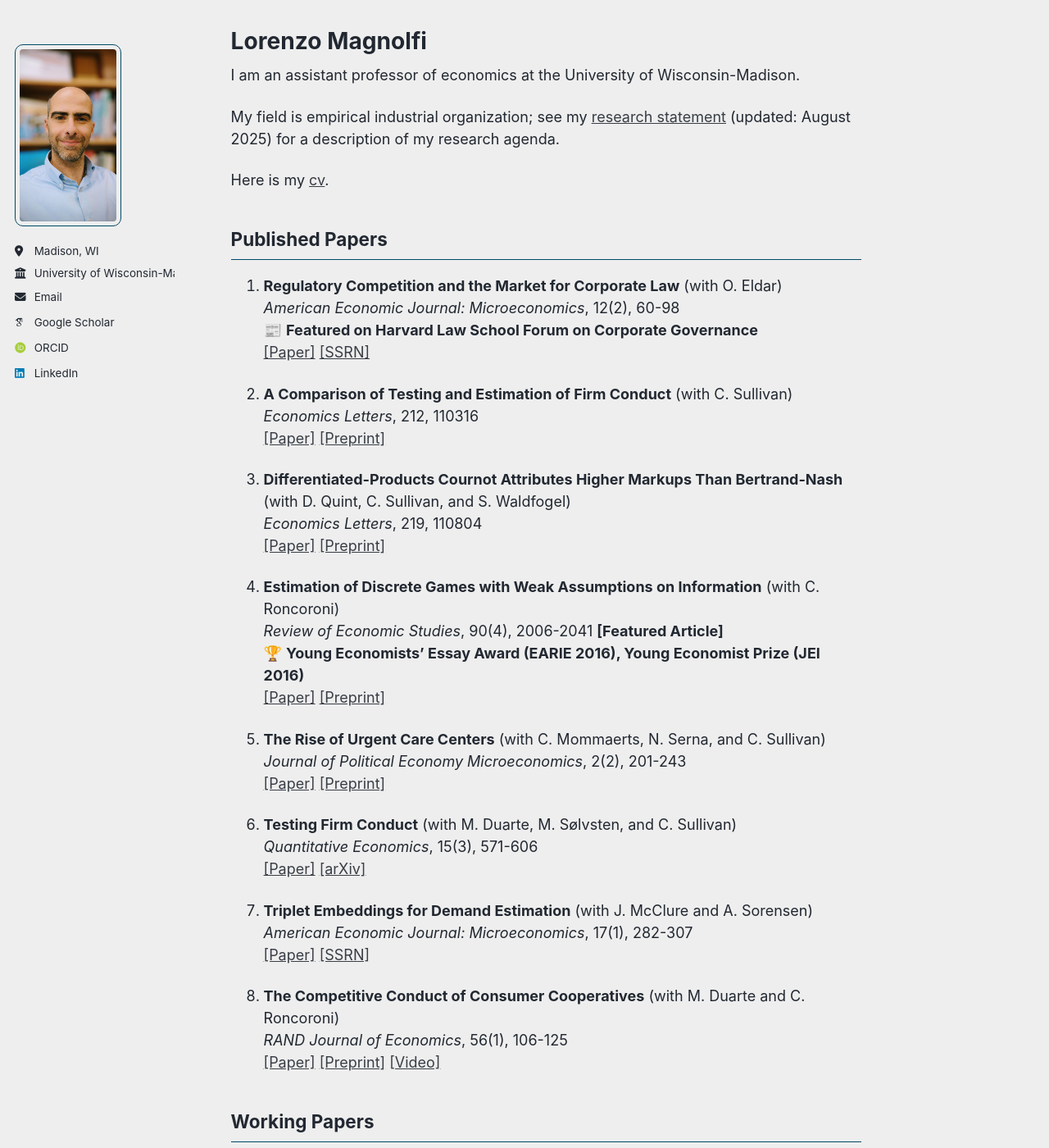
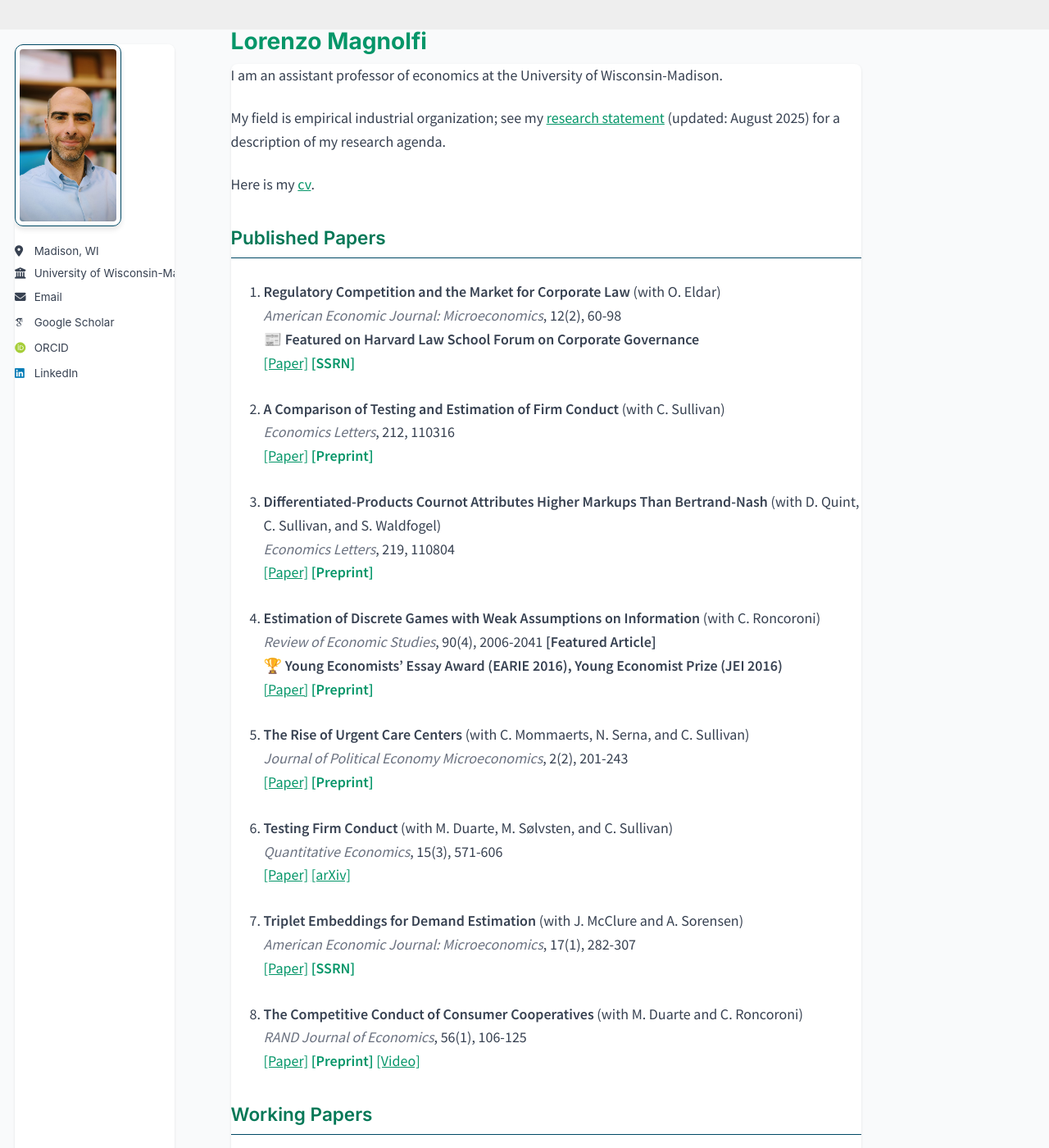
Before and after one commit to LorenzoMagnolfi/Lorenzomagnolfi.github.io, a Jekyll site: the page built from _pages/about.md, in a window 1280 px wide and 1400 px high. Shown: the whole window at 82% size. Built offline with Jekyll 4.4.1, drawn with Linux system fonts in a browser that asks for light colours; some web fonts are replaced; a script that is not in the unit is left out.

Commit message:
Update custom.css

```diff
--- a/assets/css/custom.css
+++ b/assets/css/custom.css
@@ -1,70 +1,190 @@
-/* Remove darker bar at top */
-.masthead {
-  background: transparent !important;
-  background-color: transparent !important;
+/* Custom CSS for Academic Website - Sophisticated Green Theme */
+/* This targets existing academicpages Jekyll structure */
+
+/* Import Google Fonts */
+@import url('https://fonts.googleapis.com/css2?family=Inter:wght@400;500;600;700&family=Source+Sans+Pro:wght@400;600&display=swap');
+
+/* CSS Variables for Easy Color Management */
+:root {
+  --primary-color: #059669;
+  --primary-dark: #047857;
+  --primary-light: #10b981;
+  --accent-color: #047857;
+  --text-primary: #374151;
+  --text-secondary: #6b7280;
+  --background-main: #f9fafb;
+  --background-white: #ffffff;
+  --border-light: #e5e7eb;
+  --shadow-subtle: 0 1px 3px rgba(0, 0, 0, 0.1);
+  --shadow-medium: 0 4px 6px rgba(0, 0, 0, 0.1);
+  --border-radius: 8px;
+  --transition: all 0.3s ease;
 }
 
-.greedy-nav {
-  background: transparent !important;
+/* Base Typography */
+body {
+  font-family: 'Source Sans Pro', -apple-system, BlinkMacSystemFont, sans-serif;
+  color: var(--text-primary);
+  line-height: 1.6;
+  background-color: var(--background-main);
+}
+
+/* Headings */
+h1, h2, h3, h4, h5, h6 {
+  font-family: 'Inter', -apple-system, BlinkMacSystemFont, sans-serif;
+  font-weight: 600;
+  color: var(--text-primary);
+}
+
+h1, .page__title {
+  color: var(--primary-color);
+  font-weight: 700;
+}
+
+h2 {
+  color: var(--primary-dark);
+  border-bottom: 2px solid var(--primary-light);
+  padding-bottom: 0.5rem;
+  margin-top: 2rem;
+}
+
+h3 {
+  color: var(--accent-color);
+}
+
+/* Links */
+a {
+  color: var(--primary-color);
+  transition: var(--transition);
+}
+
+a:hover {
+  color: var(--primary-dark);
+}
+
+/* Main Content Area */
+.page__content {
+  background-color: var(--background-white);
+  border-radius: var(--border-radius);
+  box-shadow: var(--shadow-subtle);
+}
+
+/* Clean styling for publication lists - no boxes */
+.page__content ol li,
+.page__content ul li {
+  margin-bottom: 1.5rem;
+  line-height: 1.6;
+}
+
+/* Style the paper links as subtle, colored links */
+.page__content a[href*="Paper"],
+.page__content a[href*="paper"] {
+  color: var(--primary-color);
+  font-weight: 600;
+  text-decoration: none;
+  border-bottom: 1px solid transparent;
+  transition: var(--transition);
+}
+
+.page__content a[href*="Paper"]:hover,
+.page__content a[href*="paper"]:hover {
+  color: var(--primary-dark);
+  border-bottom: 1px solid var(--primary-dark);
+}
+
+.page__content a[href*="SSRN"],
+.page__content a[href*="arXiv"],
+.page__content a[href*="NBER"],
+.page__content a[href*="Preprint"],
+.page__content a[href*="preprint"],
+.page__content a[href*="Video"],
+.page__content a[href*="GitHub"] {
+  color: var(--text-secondary);
+  font-weight: 500;
+  text-decoration: none;
+  border-bottom: 1px solid transparent;
+  transition: var(--transition);
+}
+
+.page__content a[href*="SSRN"]:hover,
+.page__content a[href*="arXiv"]:hover,
+.page__content a[href*="NBER"]:hover,
+.page__content a[href*="Preprint"]:hover,
+.page__content a[href*="preprint"]:hover,
+.page__content a[href*="Video"]:hover,
+.page__content a[href*="GitHub"]:hover {
+  color: var(--primary-color);
+  border-bottom: 1px solid var(--primary-color);
+}
+
+/* Style italicized journal names */
+.page__content em {
+  color: var(--text-secondary);
+  font-weight: 500;
+}
+
+/* Make strong text use accent colors */
+.page__content strong {
+  color: var(--text-primary);
+  font-weight: 600;
+}
+
+/* Style award emojis and text */
+.page__content li:contains("🏆") {
+  position: relative;
+}
+
+/* Navigation and Header */
+.masthead {
+  background: linear-gradient(135deg, var(--primary-color), var(--primary-dark));
+}
+
+.site-title {
+  color: white !important;
+  font-weight: 700;
 }
 
 .greedy-nav a {
-  color: var(--text-primary) !important;
+  color: rgba(255, 255, 255, 0.9);
   transition: var(--transition);
 }
 
 .greedy-nav a:hover {
-  color: var(--primary-color) !important;
+  color: white;
 }
 
-/* Consistent font throughout entire site */
-body, p, li, span, div, .sidebar, .sidebar p, .sidebar li {
-  font-family: 'Source Sans Pro', -apple-system, BlinkMacSystemFont, sans-serif !important;
+/* Sidebar */
+.sidebar {
+  background-color: var(--background-white);
+  border-radius: var(--border-radius);
+  box-shadow: var(--shadow-subtle);
 }
 
-/* Sidebar elements - consistent font */
-.author__bio,
-.author__bio p,
-.author__location,
-.author__urls,
-.author__urls li,
-.author__urls a,
-.sidebar .author__content,
-.sidebar h3,
-.sidebar p,
-.sidebar ul,
-.sidebar li {
-  font-family: 'Source Sans Pro', -apple-system, BlinkMacSystemFont, sans-serif !important;
-  color: var(--text-primary);
+.author__avatar img {
+  border-radius: 50%;
+  box-shadow: var(--shadow-medium);
 }
 
-/* Author name in sidebar */
 .author__name {
-  font-family: 'Inter', -apple-system, BlinkMacSystemFont, sans-serif !important;
-  color: var(--primary-color) !important;
-  font-weight: 700;
+  color: var(--text-primary);
+  font-family: 'Inter', sans-serif;
+  font-weight: 600;
 }
 
-/* Navigation links in sidebar */
-.author__urls a {
-  color: var(--primary-color) !important;
-  transition: var(--transition);
+/* Add some spacing between sections */
+.page__content h2 + ol,
+.page__content h2 + ul {
+  margin-top: 1.5rem;
 }
 
-.author__urls a:hover {
-  color: var(--primary-dark) !important;
+/* Responsive Design */
+@media (max-width: 768px) {
+  .page__content {
+    padding: 1.5rem;
+  }
+
+  .page__content ol li,
+  .page__content ul li {
+    padding: 1rem;
+  }
 }
-
-/* Ensure all headings use Inter consistently */
-h1, h2, h3, h4, h5, h6,
-.page__title,
-.sidebar h1, .sidebar h2, .sidebar h3, .sidebar h4, .sidebar h5, .sidebar h6 {
-  font-family: 'Inter', -apple-system, BlinkMacSystemFont, sans-serif !important;
-}
-
-/* Site title/logo area */
-.site-title, .site-subtitle {
-  font-family: 'Inter', -apple-system, BlinkMacSystemFont, sans-serif !important;
-  color: var(--primary-color) !important;
-  font-weight: 700;
-}
```
